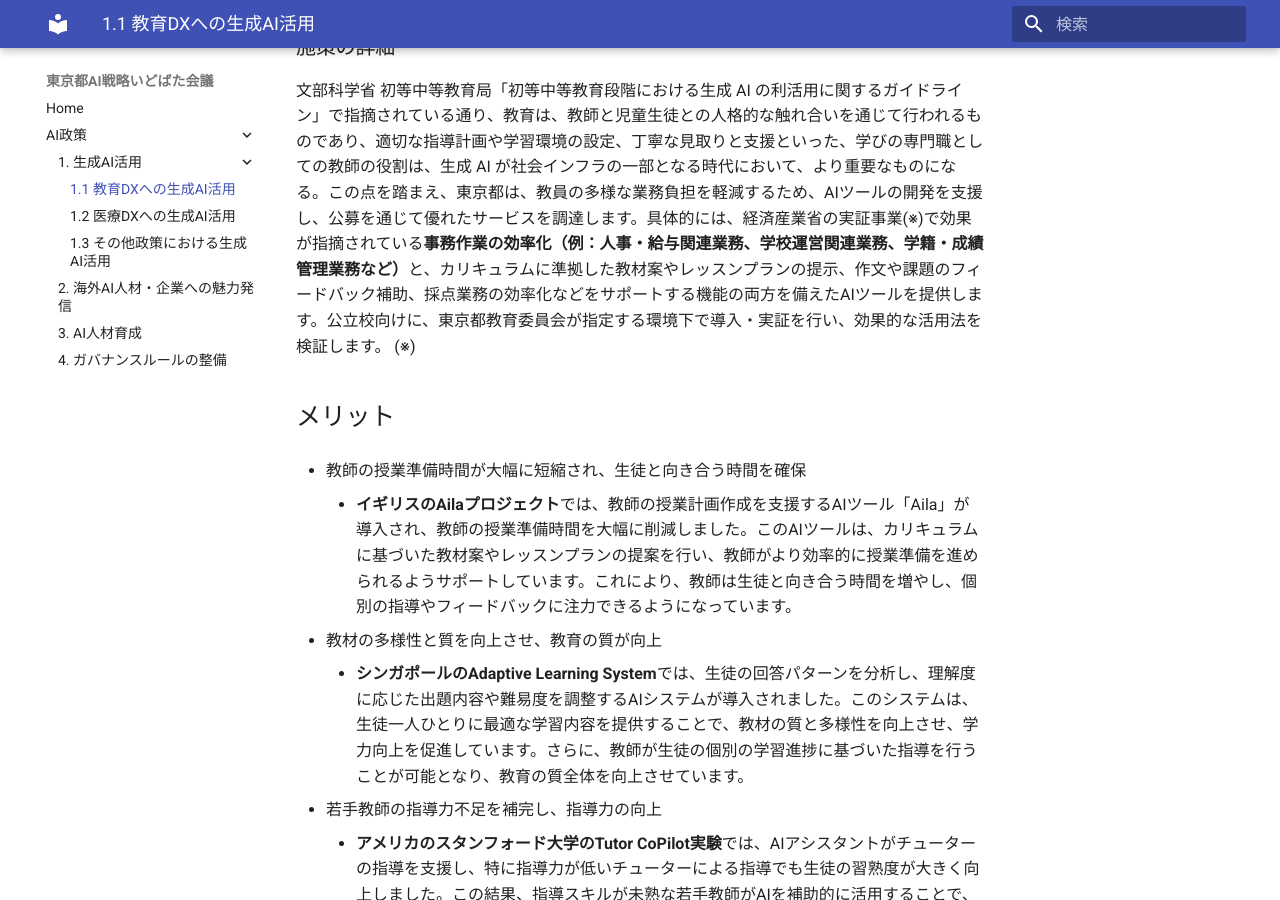
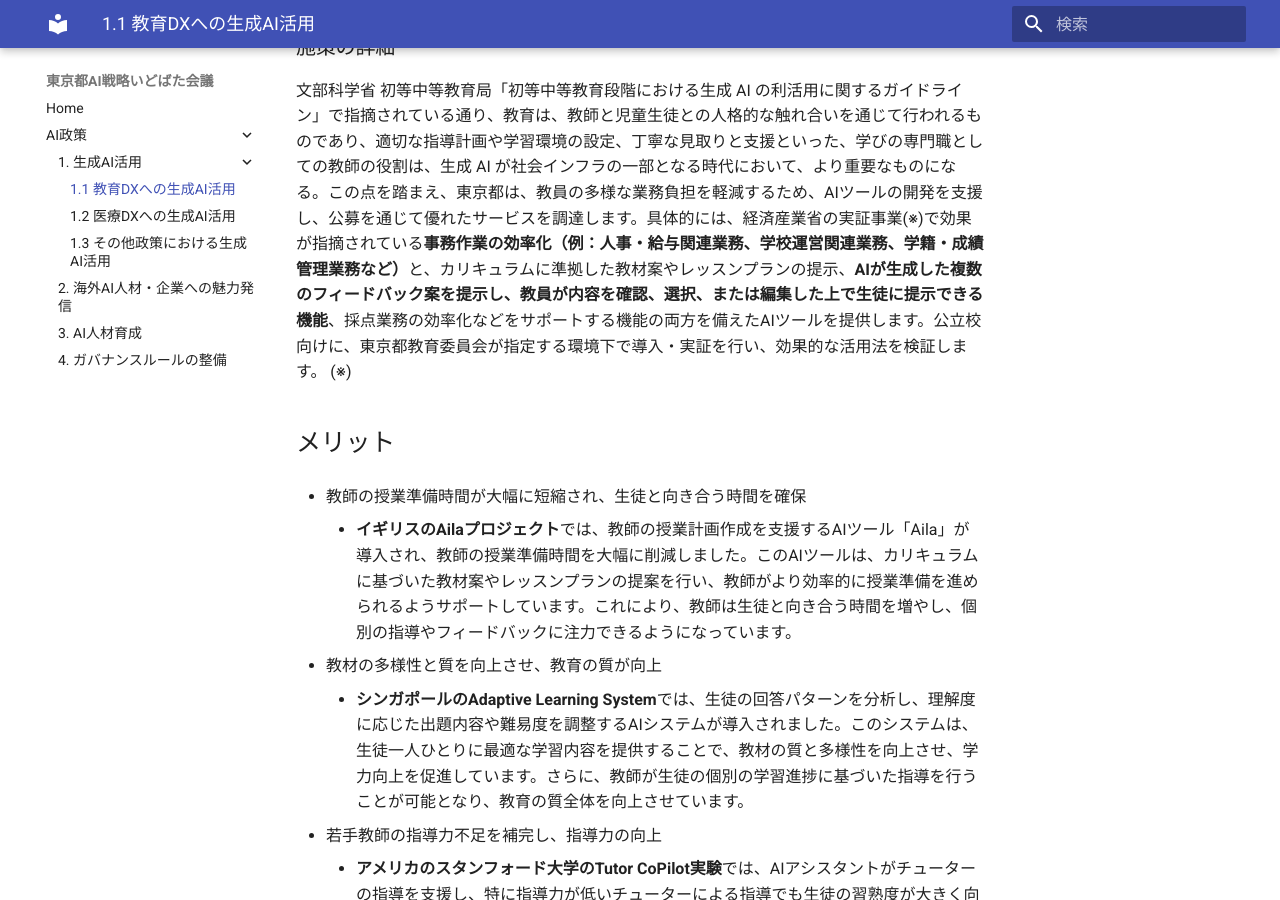
Before and after one commit to takahiroanno2024/2025_ai_idobatakaigi_output, an MkDocs documentation site: the page built from docs/1.1_教育DXへの生成AI活用.md, in a window 1280 px wide and 900 px high, scrolled down 4804 px. Built offline with MkDocs 1.6.1 and Material for MkDocs 9.7.7, drawn with Linux system fonts in a browser that asks for light colours.

Commit message:
feat(施策C): AIによるフィードバック案の提示と教員確認機能を追加 (MIC)

```diff
--- a/docs/1.1_教育DXへの生成AI活用.md
+++ b/docs/1.1_教育DXへの生成AI活用.md
@@ -84,7 +84,7 @@ ChatGPT等の汎用的なLLM（大規模言語モデル）を全児童生徒に
 ## 施策C：東京都の先生の補助をできるAIを公共調達
 
 ### 施策の詳細
-文部科学省 初等中等教育局「初等中等教育段階における生成 AI の利活用に関するガイドライン」で指摘されている通り、教育は、教師と児童生徒との人格的な触れ合いを通じて行われるものであり、適切な指導計画や学習環境の設定、丁寧な見取りと支援といった、学びの専門職としての教師の役割は、生成 AI が社会インフラの一部となる時代において、より重要なものになる。この点を踏まえ、東京都は、教員の多様な業務負担を軽減するため、AIツールの開発を支援し、公募を通じて優れたサービスを調達します。具体的には、経済産業省の実証事業(※)で効果が指摘されている**事務作業の効率化（例：人事・給与関連業務、学校運営関連業務、学籍・成績管理業務など）**と、カリキュラムに準拠した教材案やレッスンプランの提示、作文や課題のフィードバック補助、採点業務の効率化などをサポートする機能の両方を備えたAIツールを提供します。公立校向けに、東京都教育委員会が指定する環境下で導入・実証を行い、効果的な活用法を検証します。
+文部科学省 初等中等教育局「初等中等教育段階における生成 AI の利活用に関するガイドライン」で指摘されている通り、教育は、教師と児童生徒との人格的な触れ合いを通じて行われるものであり、適切な指導計画や学習環境の設定、丁寧な見取りと支援といった、学びの専門職としての教師の役割は、生成 AI が社会インフラの一部となる時代において、より重要なものになる。この点を踏まえ、東京都は、教員の多様な業務負担を軽減するため、AIツールの開発を支援し、公募を通じて優れたサービスを調達します。具体的には、経済産業省の実証事業(※)で効果が指摘されている**事務作業の効率化（例：人事・給与関連業務、学校運営関連業務、学籍・成績管理業務など）**と、カリキュラムに準拠した教材案やレッスンプランの提示、**AIが生成した複数のフィードバック案を提示し、教員が内容を確認、選択、または編集した上で生徒に提示できる機能**、採点業務の効率化などをサポートする機能の両方を備えたAIツールを提供します。公立校向けに、東京都教育委員会が指定する環境下で導入・実証を行い、効果的な活用法を検証します。
 (※)
 
 ## メリット
```
